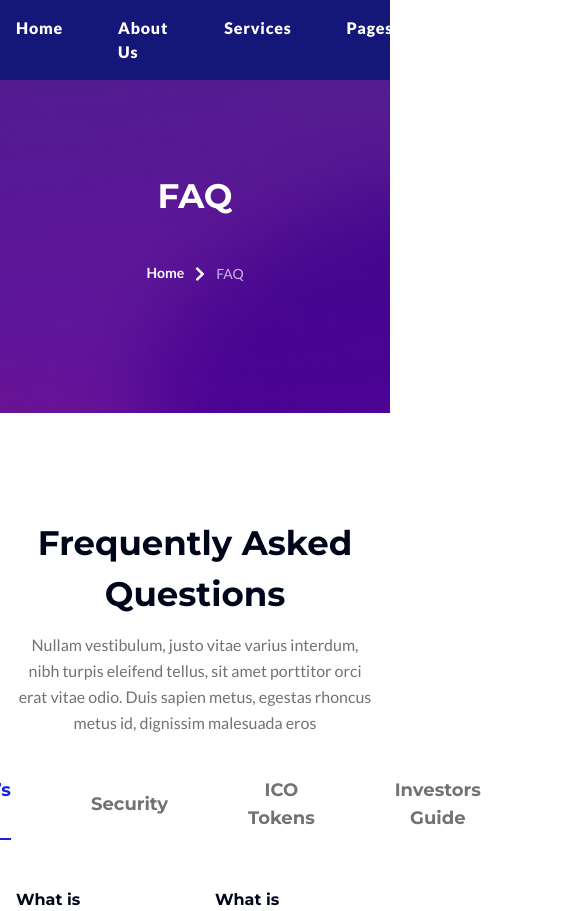
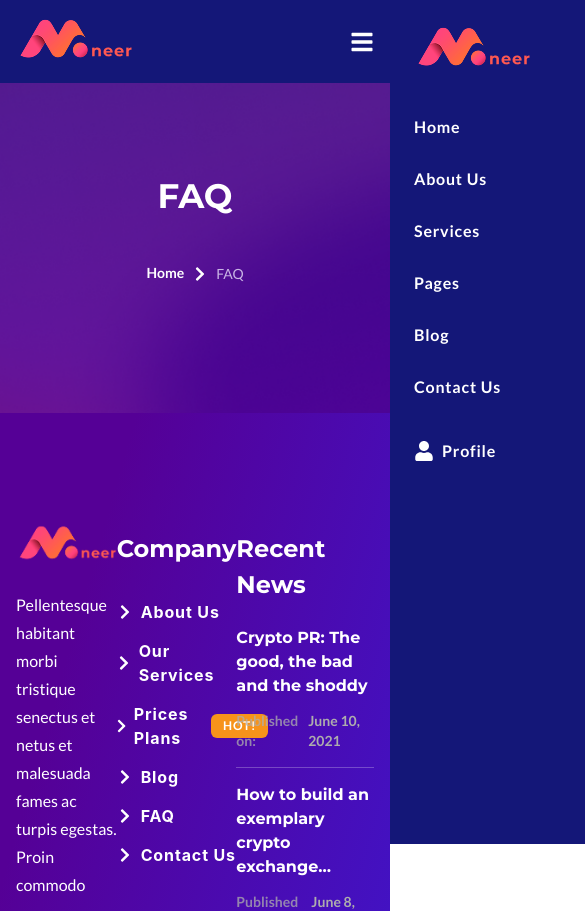
Before and after one commit to dev-monirul1/moneer, a React (Vite) app: page /faq in a window 390 px wide. Shown: the top 911 px of the page, 585 px wide, since content can reach past the window. Built offline with nearby package versions, Linux system fonts and the light colour scheme.

Commit message:
navbar responsive

```diff
--- a/src/components/layouts/Header.jsx
+++ b/src/components/layouts/Header.jsx
@@ -1,37 +1,92 @@
-import React from 'react'
-import logo from '../../assets/images/logo.png'
-import Image from '../utils/Image'
+import React, { useEffect } from "react";
+import logo from "../../assets/images/logo.png";
+import Image from "../utils/Image";
 import { FaUser } from "react-icons/fa";
-import { Link } from 'react-router';
-import { menuData } from '../../dummyData/menuData';
+import { Link } from "react-router";
+import { menuData } from "../../dummyData/menuData";
+import { FaBars } from "react-icons/fa";
+import { useState } from "react";
+import { FaXmark } from "react-icons/fa6";
 
 const Header = () => {
+  const [sidebarOpen, setSidebarOpen] = useState(false);
+
+  useEffect(()=>{
+    document.body.style.overflow = sidebarOpen ? "hidden" : "auto";
+    return()=>{
+      document.body.style.overflow = "auto"
+    }
+
+  },[sidebarOpen])
+
   return (
-    <header className='bg-primary py-4 absolute w-full top-0 left-0 z-50'>
+    <header className="bg-primary py-4 absolute w-full top-0 left-0 z-50">
       <div className="container">
         <div className="flex justify-between items-center ">
-          <div className="">
-            <Link to="/">
-              <Image source={logo} alt='img' />
-            </Link>
-          </div>
-          <div className="flex gap-9 items-center">
-            <ul className='flex gap-[55px]'>
+          <Link to="/">
+            <Image source={logo} alt="img" />
+          </Link>
+          <div className="hidden lg:flex gap-9 items-center">
+            <ul className="flex gap-x-10 xl:gap-[55px]">
               {menuData.map((item) => (
                 <li key={item.id}>
-                  <Link to={item.url} className='text-white text-base font-lato font-extrabold tracking-[0.8px] relative after:absolute after:bottom-[-5px] after:left-1/2 after:-translate-x-1/2 after:w-0 hover:after:w-full after:transition-all after:duration-300 after:h-[2px] after:bg-linear-(--nav-hover-linear) after:content-[""] after:rounded-[3px] capitalize'>{item.text}</Link>
+                  <Link
+                    to={item.url}
+                    className='text-white text-base font-lato font-extrabold tracking-[0.8px] relative after:absolute after:bottom-[-5px] after:left-1/2 after:-translate-x-1/2 after:w-0 hover:after:w-full after:transition-all after:duration-300 after:h-[2px] after:bg-linear-(--nav-hover-linear) after:content-[""] after:rounded-[3px] capitalize'
+                  >
+                    {item.text}
+                  </Link>
                 </li>
               ))}
             </ul>
-            <FaUser className='text-white cursor-pointer' />
+            <FaUser className="text-white cursor-pointer" />
           </div>
+          <button onClick={() => setSidebarOpen(true)} className="lg:hidden">
+            <FaBars className="text-white text-2xl " />
+          </button>
         </div>
+      </div>
+      <div
+        onClick={() => setSidebarOpen(false)}
+        className={`fixed inset-0  bg-black/60 transition-all duration-300 lg:hidden ${sidebarOpen ? "opacity-100 visible" : "opacity-0 invisible"}`}
+      />
+      <aside
+        className={`fixed top-0 right-0 h-screen w-[300px] p-6 bg-primary z-1000 transition-all duration-300 ease-in-out lg:hidden ${sidebarOpen ? "translate-x-0" : "translate-x-full"}`}
+      >
+        {/* sidebar header */}
+        <div className="flex justify-between items-center mb-10">
+          <Link to="/" onClick={() => setSidebarOpen(false)}>
+            <Image source={logo} alt="img" />
+          </Link>
+          <button
+            onClick={() => setSidebarOpen(false)}
+            className="text-white"
+            aria-label="Close menu"
+          >
+            <FaXmark className="text-2xl" />
+          </button>
+        </div>
+        {/* sidebar menu */}
+        <ul className="flex flex-col gap-y-7">
+          {menuData.map((item) => (
+            <li key={item.id}>
+              <Link
+                to={item.url}
+                onClick={() => setSidebarOpen(false)}
+                className="text-white text-base font-lato font-bold tracking-[0.8px] capitalize"
+              >
+                {item.text}
+              </Link>
+            </li>
+          ))}
+        </ul>
+        <div className="mt-10 flex gap-2 items-center">
+          <FaUser className="text-white text-xl cursor-pointer" />
+          <span className="text-white text-base font-lato font-bold tracking-[0.8px] capitalize">Profile</span>
+        </div>
+      </aside>
+    </header>
+  );
+};
 
-
-      </div>
-
-    </header>
-  )
-}
-
-export default Header
+export default Header;
--- a/src/components/pages/faq/FaqIndex.jsx
+++ b/src/components/pages/faq/FaqIndex.jsx
@@ -7,8 +7,8 @@ const FaqIndex = () => {
   return (
     <>
     <BreadCrumb title="faq" routeName="faq" parentRouteName='home' parentRouteUrl='/'/>
-    <FaqBody/>
-    <FaqContactForm/>
+    {/* <FaqBody/>
+    <FaqContactForm/> */}
     </>
   )
 }
```
